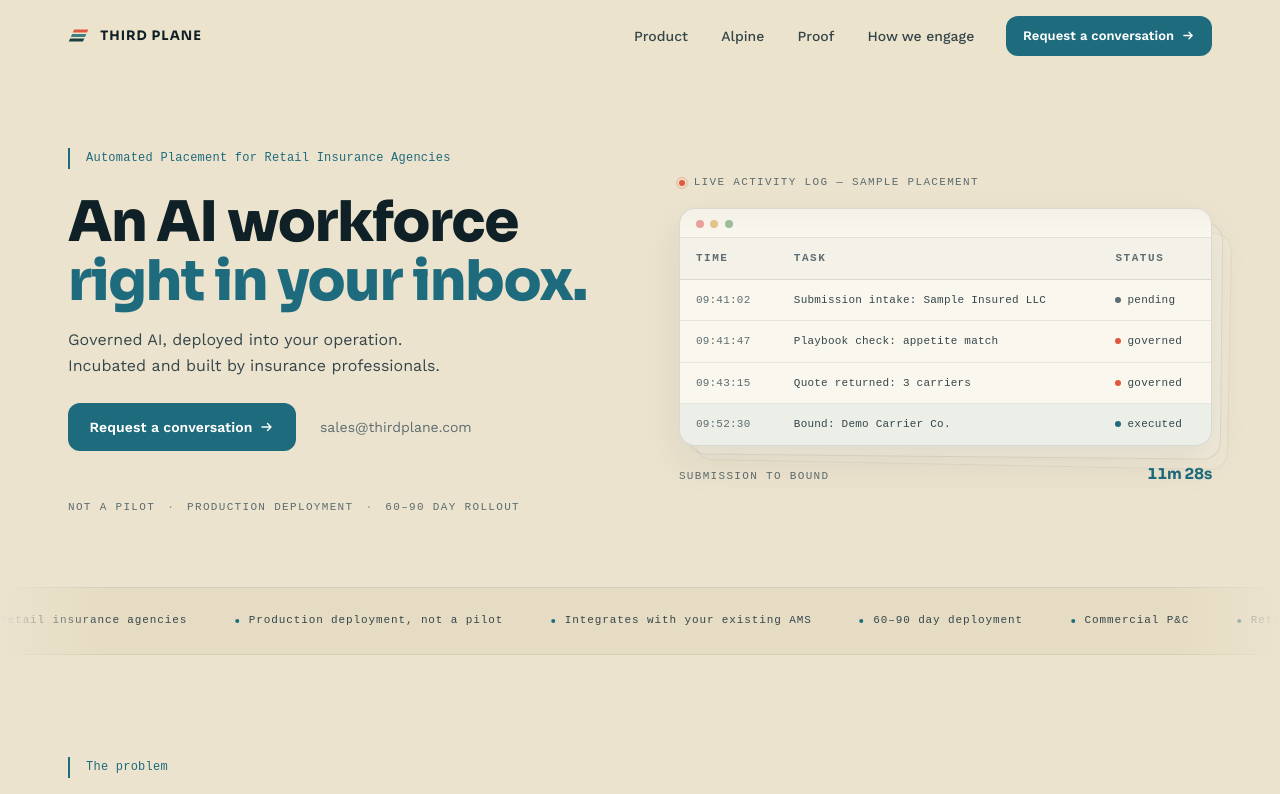
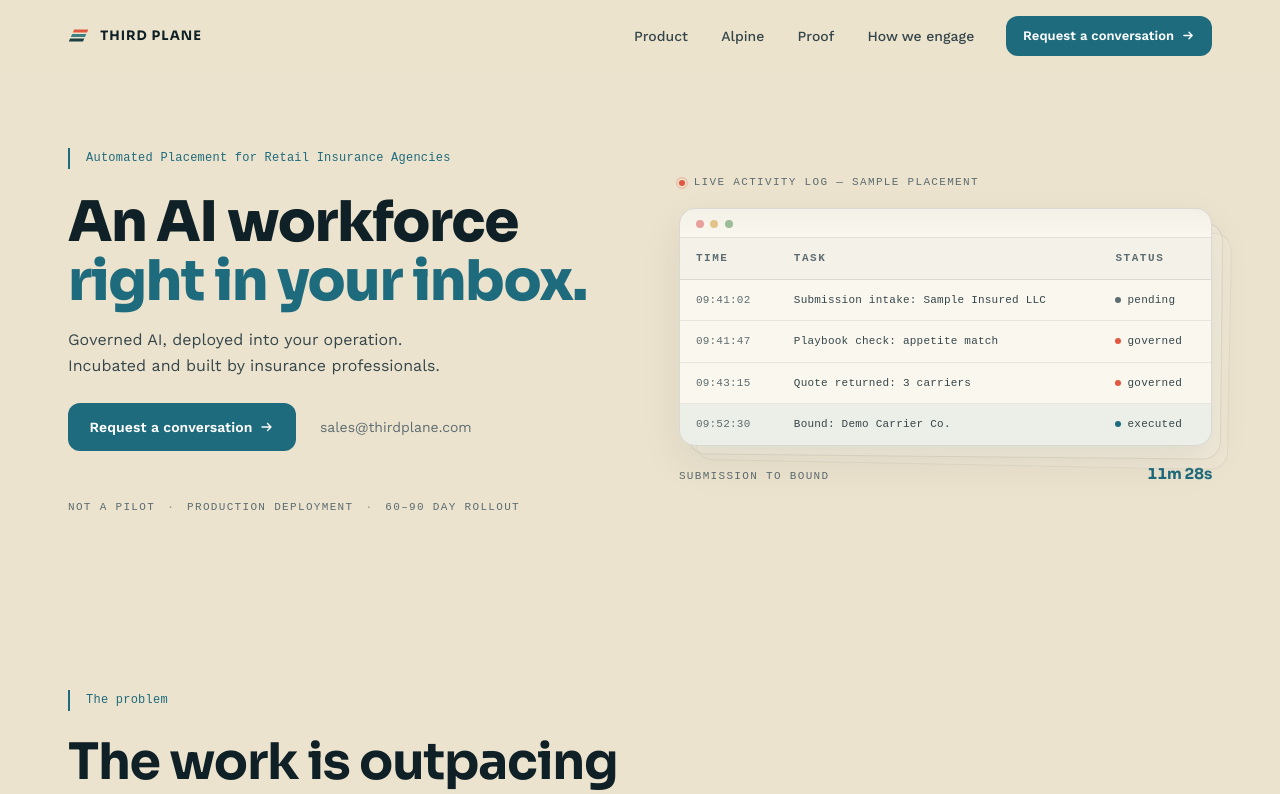
Before and after one commit to Third-Plane/third-plane-site, a React (Vite) app: page / in a window 1280 px wide. Shown: the top 794 px of the page. Built offline with nearby package versions, Linux system fonts and the light colour scheme; a web font is replaced by a local one.

Commit message:
Remove the information ticker under the hero.
Hero flows straight into Problem; harden scroll-reveal teardown so HMR remounts can't leave the page invisible.

```diff
--- a/src/App.jsx
+++ b/src/App.jsx
@@ -1,7 +1,6 @@
 import useReveal from './useReveal'
 import Nav from './components/Nav'
 import Hero from './components/Hero'
-import Ticker from './components/Ticker'
 import Problem from './components/Problem'
 import Product from './components/Product'
 import Alpine from './components/Alpine'
@@ -19,7 +18,6 @@ export default function App() {
       <Nav />
       <main>
         <Hero />
-        <Ticker />
         <Problem />
         <Product />
         <Alpine />
--- a/src/components/Ticker.jsx
+++ /dev/null
@@ -1,18 +0,0 @@
-import { ticker } from '../content'
-
-export default function Ticker() {
-  // Rendered twice so the marquee loop is seamless at -50% translation.
-  const items = [...ticker, ...ticker]
-
-  return (
-    <div className="ticker" aria-hidden="true">
-      <div className="ticker__track">
-        {items.map((item, i) => (
-          <span className="ticker__item" key={`${item}-${i}`}>
-            {item}
-          </span>
-        ))}
-      </div>
-    </div>
-  )
-}
--- a/src/content.js
+++ b/src/content.js
@@ -31,14 +31,6 @@ export const hero = {
     duration: '11m 28s',
   },
 }
-
-export const ticker = [
-  'Commercial P&C',
-  'Retail insurance agencies',
-  'Production deployment, not a pilot',
-  'Integrates with your existing AMS',
-  '60–90 day deployment',
-]
 
 export const problem = {
   eyebrow: 'The problem',
--- a/src/index.css
+++ b/src/index.css
@@ -561,7 +561,7 @@ ol {
    ========================================================================== */
 
 /* Both ends pulled in from 7vw so the whole hero lands inside one screen on a
-   800px-tall laptop, with the ticker just beyond it. */
+   800px-tall laptop. */
 .hero {
   padding-block: clamp(3rem, 5.5vw, 5.5rem) clamp(3.5rem, 5.5vw, 6rem);
 }
@@ -869,57 +869,6 @@ ol {
   letter-spacing: -0.02em;
   color: var(--teal);
   font-variant-numeric: tabular-nums;
-}
-
-/* ==========================================================================
-   Ticker band
-   ========================================================================== */
-
-.ticker {
-  overflow: hidden;
-  padding-block: var(--s-5);
-  background: var(--bg-band);
-  border-block: 1px solid var(--line-soft);
-  mask-image: linear-gradient(90deg, transparent, #000 8%, #000 92%, transparent);
-}
-
-.ticker__track {
-  display: flex;
-  width: max-content;
-  gap: var(--s-7);
-  padding-left: var(--s-7);
-}
-
-@media (prefers-reduced-motion: no-preference) {
-  .ticker__track {
-    animation: marquee 38s linear infinite;
-  }
-}
-
-.ticker__item {
-  display: flex;
-  align-items: center;
-  gap: 0.6rem;
-  font-family: var(--font-mono);
-  font-size: 0.6875rem;
-  letter-spacing: 0.08em;
-  color: var(--ink-body);
-  white-space: nowrap;
-}
-
-.ticker__item::before {
-  content: '';
-  width: 4px;
-  height: 4px;
-  border-radius: 50%;
-  background: var(--teal);
-  flex: none;
-}
-
-@keyframes marquee {
-  to {
-    transform: translateX(-50%);
-  }
 }
 
 /* ==========================================================================
--- a/src/useReveal.js
+++ b/src/useReveal.js
@@ -19,7 +19,10 @@ export default function useReveal() {
 
     try {
       const targets = document.querySelectorAll('[data-reveal]')
-      if (!targets.length || !('IntersectionObserver' in window)) return
+      if (!targets.length || !('IntersectionObserver' in window)) {
+        showEverything()
+        return
+      }
 
       root.classList.add(READY_CLASS)
 
@@ -52,6 +55,9 @@ export default function useReveal() {
     return () => {
       clearTimeout(failsafe)
       observer?.disconnect()
+      // Drop the hide class on teardown so Vite HMR / Strict Mode remounts
+      // can't leave the page stuck at opacity 0 with no observer attached.
+      showEverything()
     }
   }, [])
 }
```
